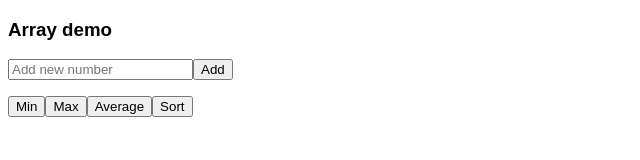
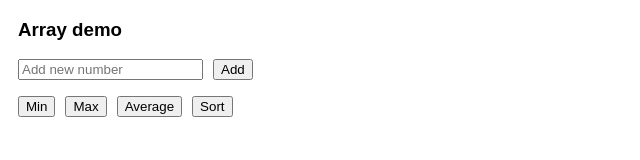
Before and after one commit to NikoKola1/taulukonk-sittely, a plain HTML site: page index.html in a window 1280 px wide. Shown: the whole page, without its empty margins (0-640 px from the left). Drawn offline with Linux system fonts and the light colour scheme.

Commit message:
css muokattu

```diff
--- a/css/tyyli.css
+++ b/css/tyyli.css
@@ -3,6 +3,7 @@ body {
 }
 input {
     margin-bottom: 16px;
+    margin-left: 10px;
 }
 span {
     margin-left: 16px;
@@ -20,3 +21,9 @@ tr:nth-child(even) {
 td {
     padding: 4px;
 }
+button {
+    margin-left: 10px;
+}
+h3 {
+    margin-left: 10px;
+}
```
